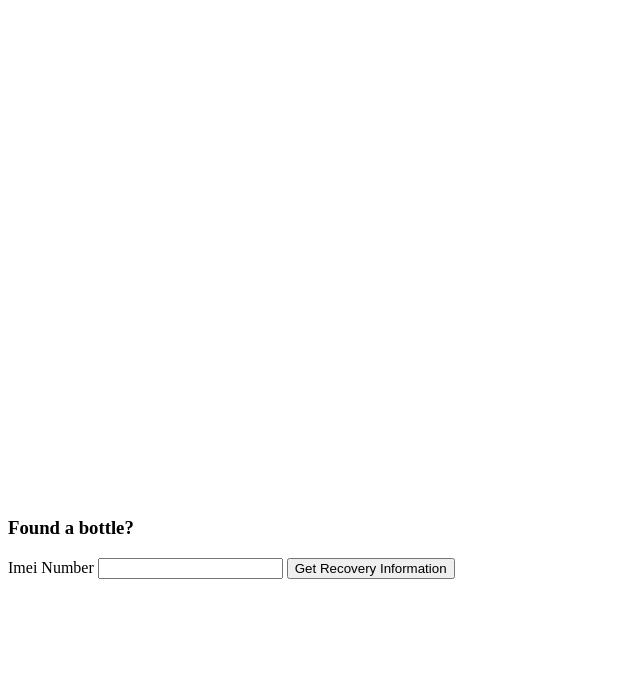
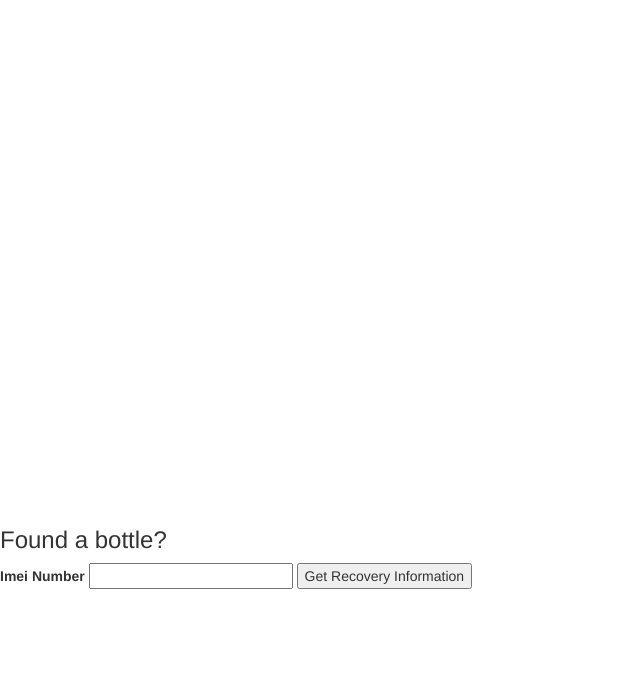
Before and after one commit to STOTV/STOTV-Server, a website: page static/index.html in a window 1280 px wide. Shown: the part 109-800 px from the top of the page, without its empty margins (0-640 px from the left). Drawn offline with nearby package versions, Linux system fonts and the light colour scheme; some packages are replaced by stand-ins of ours; no server answers.

Commit message:
Small HTML tweak

```diff
--- a/static/index.html
+++ b/static/index.html
@@ -1,11 +1,11 @@
 <html>
 	<head>
 		<title>Map</title>
-		<link rel="stylesheet" type="text/css" ref="bower_components/bootstrap/dist/css/bootstrap.css">
 		<script src="bower_components/jquery/dist/jquery.js"></script>
 		<script src="bower_components/bootstrap/dist/js/bootstrap.js"></script>
-		<script src="http://maps.googleapis.com/maps/api/js"></script>
-		<script src="/assets/js/map.js"></script>
+        <link rel="stylesheet" type="text/css" href="bower_components/bootstrap/dist/css/bootstrap.css">
+        <script src="http://maps.googleapis.com/maps/api/js"></script>
+		<script src="assets/js/map.js"></script>
 		<style type="text/css">
 			#googleMap {
 				width: 100%;
@@ -25,9 +25,11 @@
 			<h3>Found a bottle?</h3>
 			<div id="recovery">
 				<form method="post" onsubmit="return recovery()">
-					<label for="imei">Imei Number</label>
-					<input type="text" name="imei" value=""/>
-					<button type="submit">Get Recovery Information</button>
+                    <label for="imei">
+                        Imei Number
+                        <input type="text" name="imei" value=""/>
+                    </label>
+                    <button type="submit">Get Recovery Information</button>
 				</form>
 			</div>
 		</div>
```
